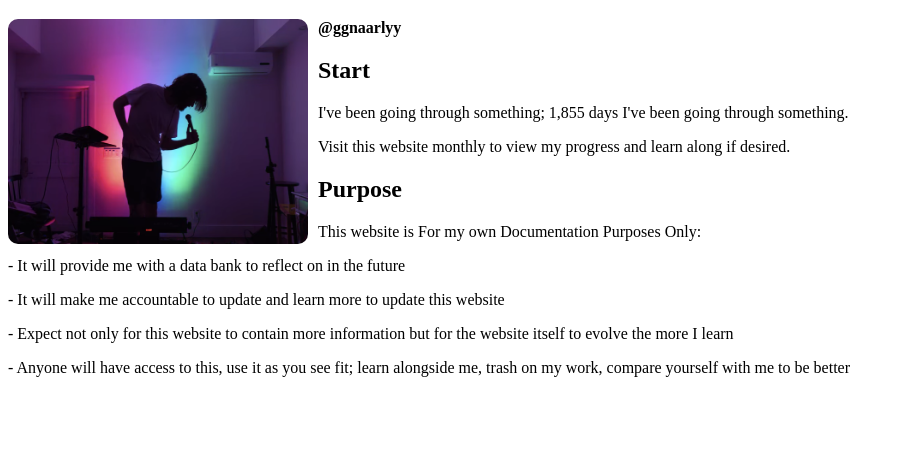
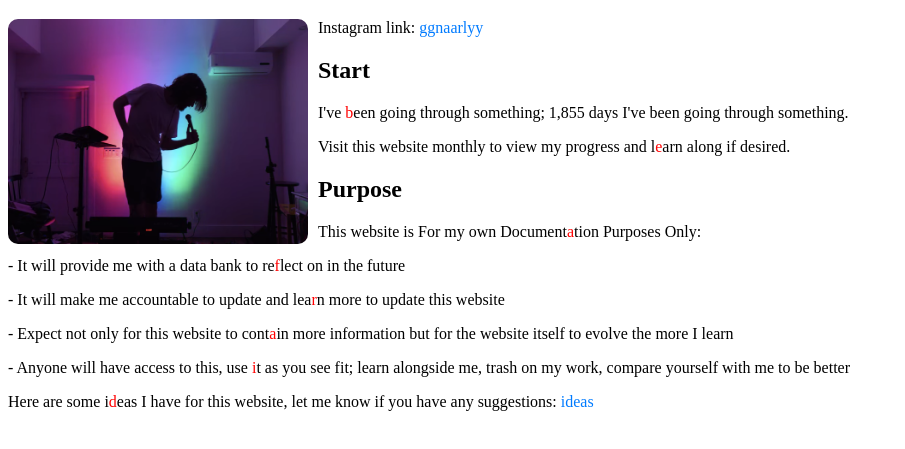
Before and after one commit to chrisCuiriz/mywebsite, a plain HTML site: page index.html in a window 1280 px wide. Shown: the part 61-510 px from the top of the page, without its empty margins (0-905 px from the left). Drawn offline with Linux system fonts and the light colour scheme.

Commit message:
Update index.html
Changed a few colors for easter eggs

Added a new page: ideas

Added new tab links

Changed some formatting

```diff
--- a/index.html
+++ b/index.html
@@ -1,9 +1,37 @@
 <!DOCTYPE html>
-<html>
+<html lang="en-US">
 <head>
     <meta charset="UTF=8">
     <meta name="keywords" content="For Documentation Purposes Only, For Doc Purp Only, Documentation, Christopher Cuiriz, Cuiriz, Christopher">
     <meta name="description" content="Howdy">
+
+    <style>
+        img {
+                width: 300px;
+                border-radius: 10px;
+                float: left;
+                margin-right: 10px;
+            }
+
+            .username{
+                font-weight:bold;
+            }
+
+            .link{
+                color: #007bff;
+                text-decoration: none;
+            }
+
+            .link:hover{
+                text-decoration: underline;
+            }
+
+            em{
+                color:red;
+                font-style: normal;
+            }
+    </style>
+
 
     <title>For Docu Purp Only</title>
 </head>
@@ -14,45 +42,37 @@
     <body>
 
         <img src="bo.jpg" alt="bruh">
-        <style>
-            img {
-                width: 300px;
-                border-radius: 10px;
-                float: left;
-                margin-right: 10px;
-            }
 
-            .username{
-                font-weight:bold
-            }
-        </style>
-        <p class="username">@ggnaarlyy</p>
+        <p> Instagram link: <a href="https://www.instagram.com/ggnaarlyy/?next=%2F" class="link" target="_blank" rel="noopener noreferrer">ggnaarlyy</a></p>
         <h2>Start</h2>
         <p>
-            I've been going through something; 1,855 days I've been going through something.
+            I've <em>b</em>een going through something; 1,855 days I've been going through something.
         </p>
         <p>
-            Visit this website monthly to view my progress and learn along if desired.
+            Visit this website monthly to view my progress and l<em>e</em>arn along if desired.
         </p>
         <h2>Purpose</h2>
         <p>
-            This website is For my own Documentation Purposes Only:
+            This website is For my own Document<em>a</em>tion Purposes Only:
         </p>
 
         <p>
-            - It will provide me with a data bank to reflect on in the future
+            - It will provide me with a data bank to re<em>f</em>lect on in the future
         </p>
 
         <p>
-            - It will make me accountable to update and learn more to update this website
+            - It will make me accountable to update and lea<em>r</em>n more to update this website
         </p>
 
         <p>
-            - Expect not only for this website to contain more information but for the website itself to evolve the more I learn
+            - Expect not only for this website to cont<em>a</em>in more information but for the website itself to evolve the more I learn
         </p>
 
         <p>
-            - Anyone will have access to this, use it as you see fit; learn alongside me, trash on my work, compare yourself with me to be better
+            - Anyone will have access to this, use <em>i</em>t as you see fit; learn alongside me, trash on my work, compare yourself with me to be better
         </p>
+
+
+        <p>Here are some i<em>d</em>eas I have for this website, let me know if you have any suggestions: <a href="ideas.html" class="link" target="_blank" ref="noopener noreferrer"> ideas </a></p>
     </body>
 </html>
```
